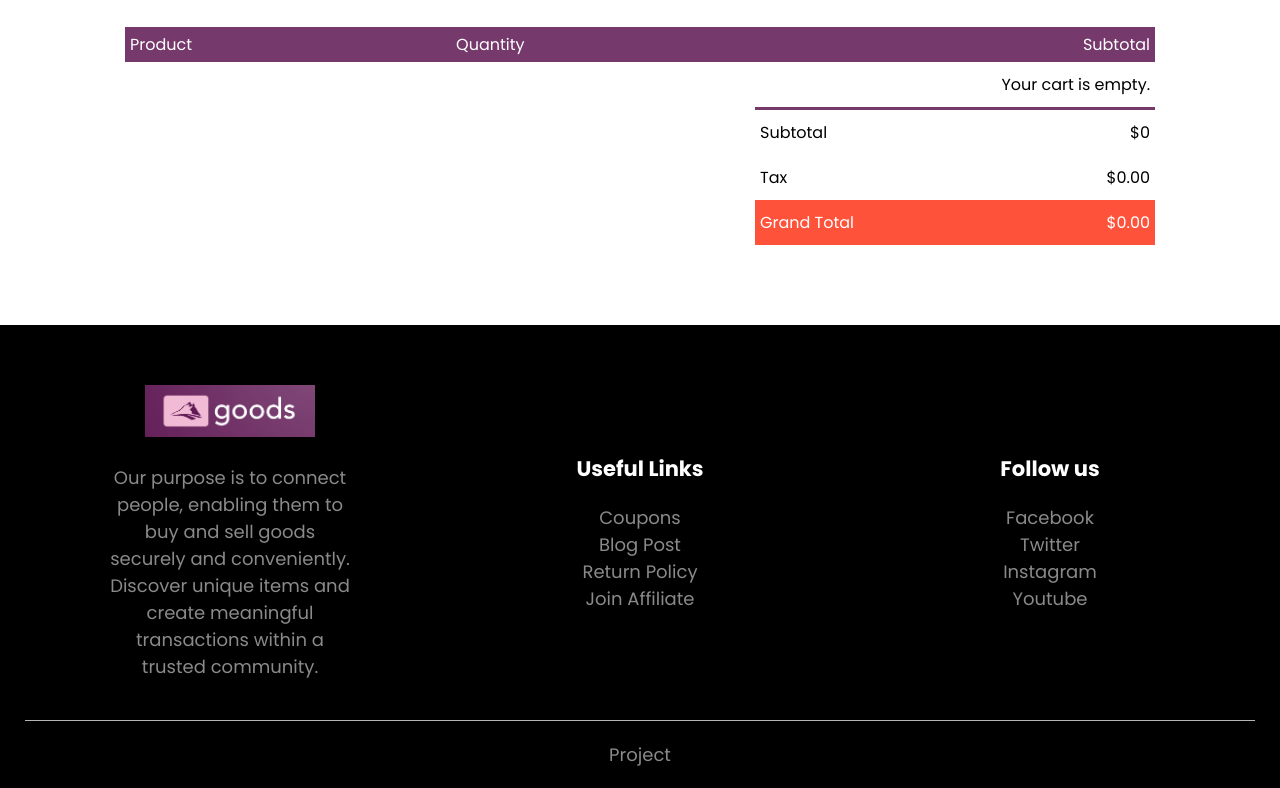
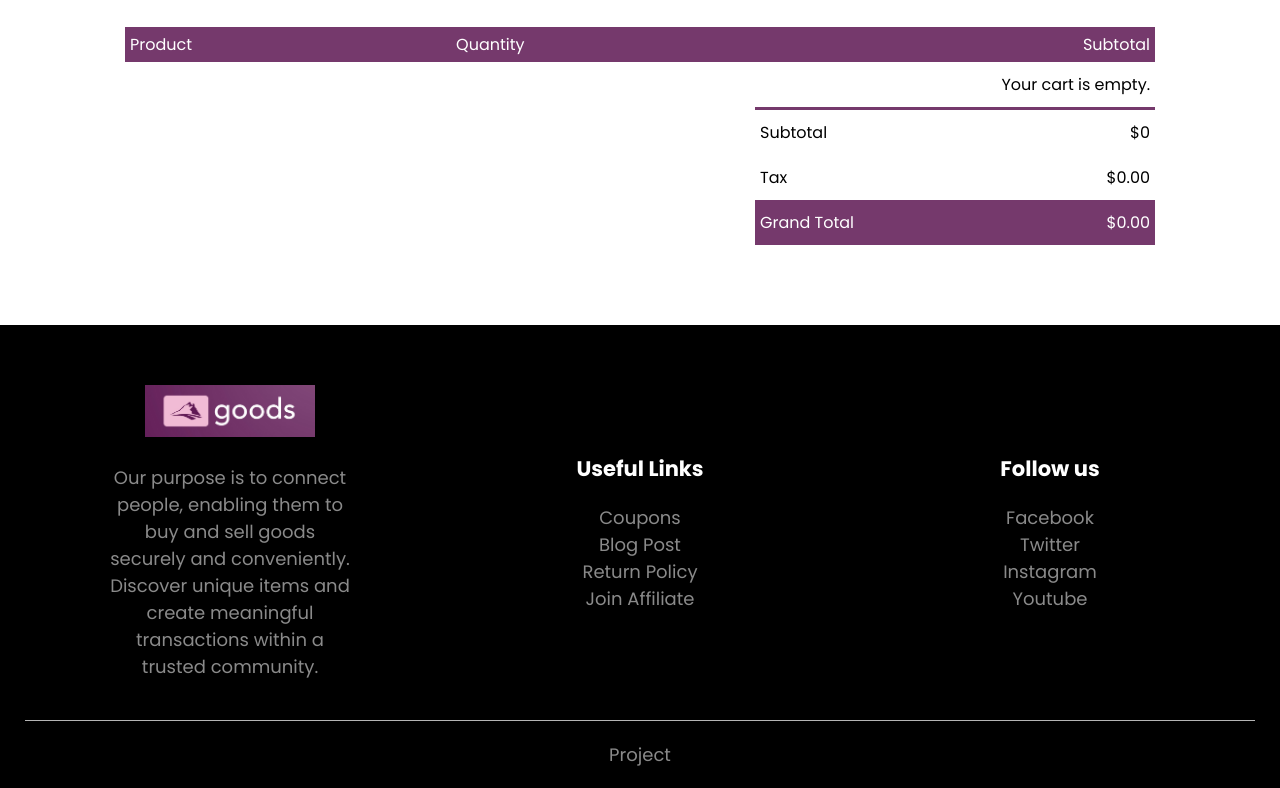
Before and after one commit to AlexIongChiNga/CISC3003-WebDev-ProjectAssgn, a PHP site: page /shoppingCart.php in a window 1280 px wide. Shown: the part 139-927 px from the top of the page. Run offline with PHP 8.4, Linux system fonts and the light colour scheme; a user stored in the database is signed in; data comes from the database, SQL or seed files in the repository; data that the repository does not hold is empty.

Commit message:
update cart color

```diff
--- a/site/shoppingCart.php
+++ b/site/shoppingCart.php
@@ -118,8 +118,8 @@ $result = $stmt->get_result();
             <td id="cart-tax">$<?php echo number_format($total * 0.1, 2); ?></td>
           </tr>
           <tr>
-            <td style="background-color: #ff523b; color: white;">Grand Total</td>
-            <td style="background-color: #ff523b; color: white;"
+            <td style="background-color: #75396c; color: white;">Grand Total</td>
+            <td style="background-color: #75396c; color: white;"
                 id="cart-grand-total">
                 $<?php echo number_format($total * 1.1, 2); ?></td>
           </tr>
```
